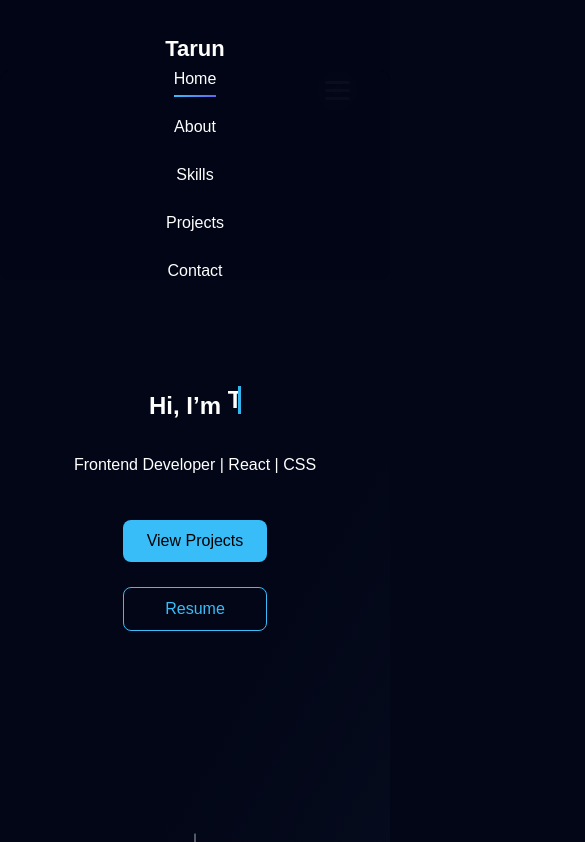
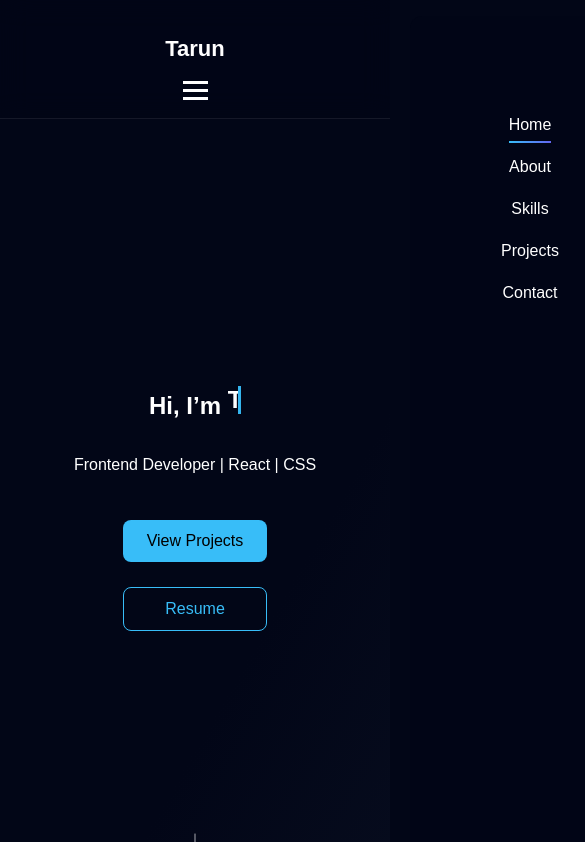
Before and after one commit to Tarunnegi-2003/portfolio2, a React (Vite) app: page / in a window 390 px wide. Shown: the top 842 px of the page, 585 px wide, since content can reach past the window. Built offline with nearby package versions, Linux system fonts and the light colour scheme.

Commit message:
Add mobile hamburger navbar with active links

```diff
--- a/src/components/Navbar.jsx
+++ b/src/components/Navbar.jsx
@@ -225,6 +225,63 @@
 //   );
 // }
 
+// import { useEffect, useState } from "react";
+// import "../index.css";
+
+// export default function Navbar() {
+//   const [active, setActive] = useState("home");
+//   const [open, setOpen] = useState(false);
+
+//   useEffect(() => {
+//     const sections = document.querySelectorAll("section");
+
+//     const onScroll = () => {
+//       let current = "home";
+//       sections.forEach((sec) => {
+//         const top = sec.offsetTop - 120;
+//         if (window.scrollY >= top) {
+//           current = sec.getAttribute("id");
+//         }
+//       });
+//       setActive(current);
+//     };
+
+//     window.addEventListener("scroll", onScroll);
+//     return () => window.removeEventListener("scroll", onScroll);
+//   }, []);
+
+//   return (
+//     <nav className="navbar glass">
+//       {/* LOGO */}
+//       <h2 className="logo">Tarun</h2>
+
+//       {/* 🍔 HAMBURGER (mobile only) */}
+//       <div
+//         className={`hamburger ${open ? "open" : ""}`}
+//         onClick={() => setOpen(!open)}
+//       >
+//         <span></span>
+//         <span></span>
+//         <span></span>
+//       </div>
+
+//       {/* NAV LINKS */}
+//       <ul className={`nav-links ${open ? "show" : ""}`}>
+//         {["home", "about", "skills", "projects", "contact"].map((item) => (
+//           <li key={item}>
+//             <a
+//               href={`#${item}`}
+//               className={active === item ? "active" : ""}
+//               onClick={() => setOpen(false)}
+//             >
+//               {item.charAt(0).toUpperCase() + item.slice(1)}
+//             </a>
+//           </li>
+//         ))}
+//       </ul>
+//     </nav>
+//   );
+// }
 import { useEffect, useState } from "react";
 import "../index.css";
 
@@ -252,10 +309,9 @@ export default function Navbar() {
 
   return (
     <nav className="navbar glass">
-      {/* LOGO */}
       <h2 className="logo">Tarun</h2>
 
-      {/* 🍔 HAMBURGER (mobile only) */}
+      {/* 🍔 RIGHT SIDE HAMBURGER */}
       <div
         className={`hamburger ${open ? "open" : ""}`}
         onClick={() => setOpen(!open)}
@@ -265,8 +321,8 @@ export default function Navbar() {
         <span></span>
       </div>
 
-      {/* NAV LINKS */}
-      <ul className={`nav-links ${open ? "show" : ""}`}>
+      {/* 👉 RIGHT SLIDE MENU */}
+      <ul className={`nav-links drawer ${open ? "show" : ""}`}>
         {["home", "about", "skills", "projects", "contact"].map((item) => (
           <li key={item}>
             <a
--- a/src/index.css
+++ b/src/index.css
@@ -53,24 +53,20 @@ body {
 }
 
 /* NAVBAR */
-/* =====================
-   NAVBAR BASE
-===================== */
-
+/* NAVBAR */
 .navbar {
   position: sticky;
   top: 0;
-  z-index: 100;
-  padding: 18px 30px;
+  z-index: 999;
+  padding: 18px 24px;
   display: flex;
+  justify-content: space-between;
   align-items: center;
-  justify-content: space-between;
 }
 
 .glass {
-  background: rgba(2, 6, 23, 0.7);
+  background: rgba(2, 6, 23, 0.75);
   backdrop-filter: blur(14px);
-  border-bottom: 1px solid rgba(255, 255, 255, 0.08);
 }
 
 .logo {
@@ -78,32 +74,25 @@ body {
   font-weight: bold;
 }
 
-/* =====================
-   NAV LINKS (DESKTOP)
-===================== */
-
+/* DESKTOP */
 .nav-links {
-  list-style: none;
   display: flex;
   gap: 30px;
-  padding: 0;
-  margin: 0;
+  list-style: none;
 }
 
 .nav-links a {
+  color: white;
   text-decoration: none;
-  color: white;
   position: relative;
-  padding-bottom: 4px;
 }
 
-/* active underline */
 .nav-links a::after {
   content: "";
   position: absolute;
   left: 0;
   bottom: -6px;
-  width: 0%;
+  width: 0;
   height: 2px;
   background: #38bdf8;
   transition: 0.3s;
@@ -114,23 +103,18 @@ body {
   width: 100%;
 }
 
-/* =====================
-   🍔 HAMBURGER
-===================== */
-
+/* 🍔 HAMBURGER */
 .hamburger {
   display: none;
   flex-direction: column;
   gap: 6px;
   cursor: pointer;
-  margin-left: auto; /* RIGHT SIDE */
 }
 
 .hamburger span {
   width: 26px;
   height: 3px;
   background: white;
-  border-radius: 4px;
   transition: 0.3s;
 }
 
@@ -145,33 +129,33 @@ body {
   transform: rotate(-45deg) translate(6px, -6px);
 }
 
-/* =====================
-   📱 MOBILE NAVBAR
-===================== */
-
+/* 📱 MOBILE RIGHT DRAWER */
 @media (max-width: 768px) {
   .hamburger {
     display: flex;
   }
 
   .nav-links {
-    position: absolute;
-    top: 70px;
-    left: 0;
-    width: 100%;
-
-    background: rgba(2, 6, 23, 0.95);
-    backdrop-filter: blur(14px);
-
-    flex-direction: column;
-    align-items: center;
-    gap: 22px;
-    padding: 25px 0;
-
     display: none;
   }
 
-  .nav-links.show {
+  .nav-links.drawer {
+    position: fixed;
+    top: 0;
+    right: -260px;
+    height: 100vh;
+    width: 240px;
+    background: rgba(2, 6, 23, 0.95);
+    backdrop-filter: blur(16px);
+    flex-direction: column;
+    padding-top: 100px;
+    gap: 24px;
+    align-items: center;
+    transition: 0.4s ease;
+  }
+
+  .nav-links.drawer.show {
+    right: 0;
     display: flex;
   }
 }
```
